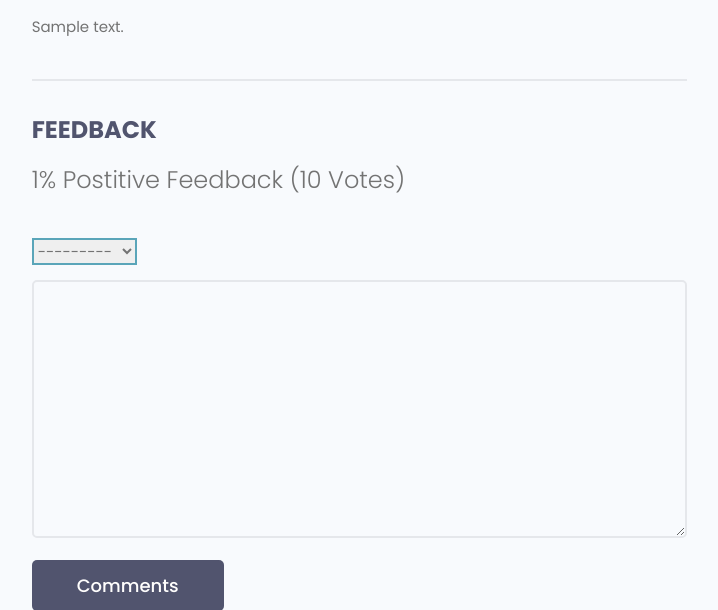
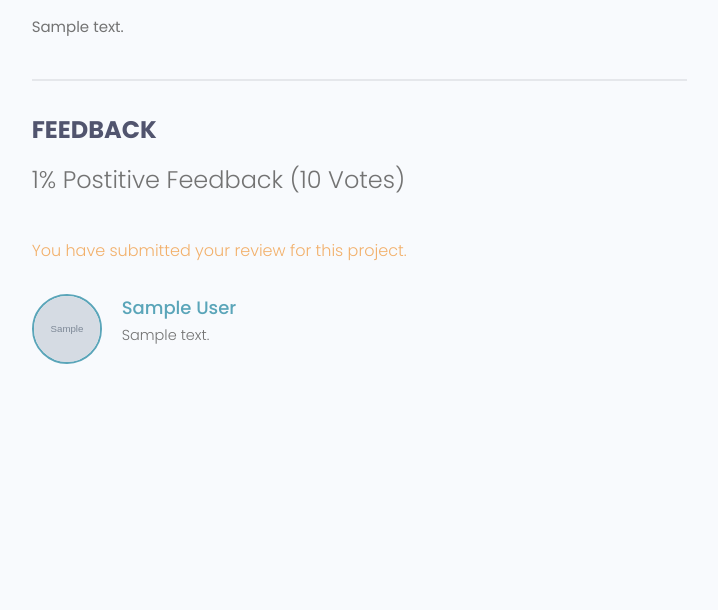
Before and after one commit to gurnitha/django-dennis-devsearch, a Django app: page /project/00000000-0000-0000-0000-000000000001/ in a window 1280 px wide. Shown: the part 696-1306 px from the top of the page, without its empty margins (465-1183 px from the left). After the commit the page ends 1060 px from the top, so only its background shows below. Run offline with Django 3.2, Linux system fonts and the light colour scheme; a user stored in the database is signed in; tables that the repository leaves empty hold one stand-in row (values such as "Sample post"); grey boxes marked "Sample" are stand-in pictures; some libraries are stand-ins or nearby versions.

Commit message:
31.11 REVIEWS - VOTE: Adding logic/conditional to be able to leave review

```diff
--- a/projects/models.py
+++ b/projects/models.py
@@ -59,6 +59,12 @@ class Project(models.Model):
     # Highest vote_ratio, vote_total and title
     class Meta:
         ordering = ['-vote_ratio', '-vote_total', 'title']
+
+    # Get all voters/reviewers for a specific project
+    @property
+    def reviewers(self):
+        queryset = self.review_set.all().values_list('owner__id', flat=True)
+        return queryset
 
     # Vote total and ratio
     @property
--- a/projects/templates/projects/single-project.html
+++ b/projects/templates/projects/single-project.html
@@ -66,6 +66,16 @@
                             <!-- END Vote -->
 
                             <!-- Comment form -->
+                            <!-- 1. Make sure the user have not reviewed yet this project, if he did it, hide the form -->
+                            {% if request.user.profile.id in project.reviewers %}
+                                <p style="color:#F2B06B;">You have submitted your review for this project.</p>
+
+                                <!-- 2. Make sure the logged in user is not the owner of the project -->
+                                {% elif request.user.profile == project.owner %}
+                                <p style="color:#F2B06B;">You can not review your own work.</p>
+
+                                <!-- 3. Make sure, only an authenticated user can make review -->
+                                {% elif request.user.is_authenticated %}
                                 <form
                                     class="form"
                                     action="{% url 'projects:project' project.id %}"
@@ -86,6 +96,12 @@
                                         type="submit"
                                         value="Comments" />
                                 </form>
+
+                                <!-- 4. If user is not authenticated, show hime the login form -->
+                                {% else %}
+                                <a href="{% url 'users:login' %}?next={{request.path}}">Please login to leave a review.</a>
+
+                            {% endif %}
                             <!-- END Comment form -->
 
                             <div class="commentList">
```
Also changed, not shown: README.md. Lines whose indentation alone changed are shown as unchanged.
